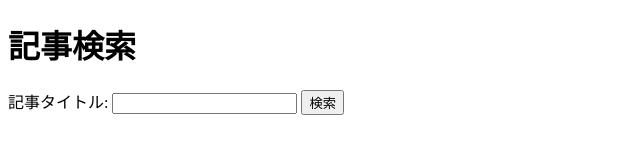
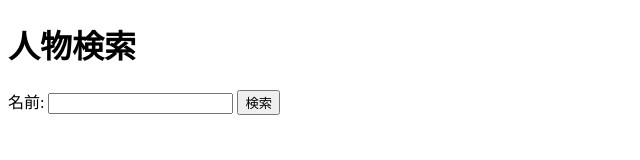
Before and after one commit to skbnw/skbnw.github.io, a plain HTML site: page index.html in a window 1280 px wide. Shown: the whole page, without its empty margins (0-640 px from the left). Drawn offline with Linux system fonts and the light colour scheme.

Commit message:
Update index.html

```diff
--- a/index.html
+++ b/index.html
@@ -1,16 +1,32 @@
 <!DOCTYPE html>
 <html>
 <head>
-    <title>記事検索</title>
+    <title>人物検索</title>
+    <script>
+        function searchPeople() {
+            var keyword = document.getElementById('name').value;
+            fetch('people.json') // JSONファイルの名前は適切に変更してください
+                .then(response => response.json())
+                .then(data => {
+                    var resultsDiv = document.getElementById('results');
+                    resultsDiv.innerHTML = '<h2>検索結果:</h2>';
+                    data.forEach(person => {
+                        if (person.name.includes(keyword)) {
+                            resultsDiv.innerHTML += '<p><strong>名前:</strong> ' + person.name +
+                                                    ', <strong>性別:</strong> ' + person.sex +
+                                                    ', <strong>生年月日:</strong> ' + new Date(person.birthday).toLocaleDateString() +
+                                                    ', <a href="' + person.link + '" target="_blank">プロフィールリンク</a></p>';
+                        }
+                    });
+                });
+        }
+    </script>
 </head>
 <body>
-    <h1>記事検索</h1>
-    <form action="/search" method="get">
-        <label for="kiji_title">記事タイトル:</label>
-        <input type="text" id="kiji_title" name="kiji_title" required>
-        <input type="submit" value="検索">
-    </form>
-    <!-- 検索結果の表示部分 -->
+    <h1>人物検索</h1>
+    <label for="name">名前:</label>
+    <input type="text" id="name">
+    <button onclick="searchPeople()">検索</button>
     <div id="results"></div>
 </body>
 </html>
```
